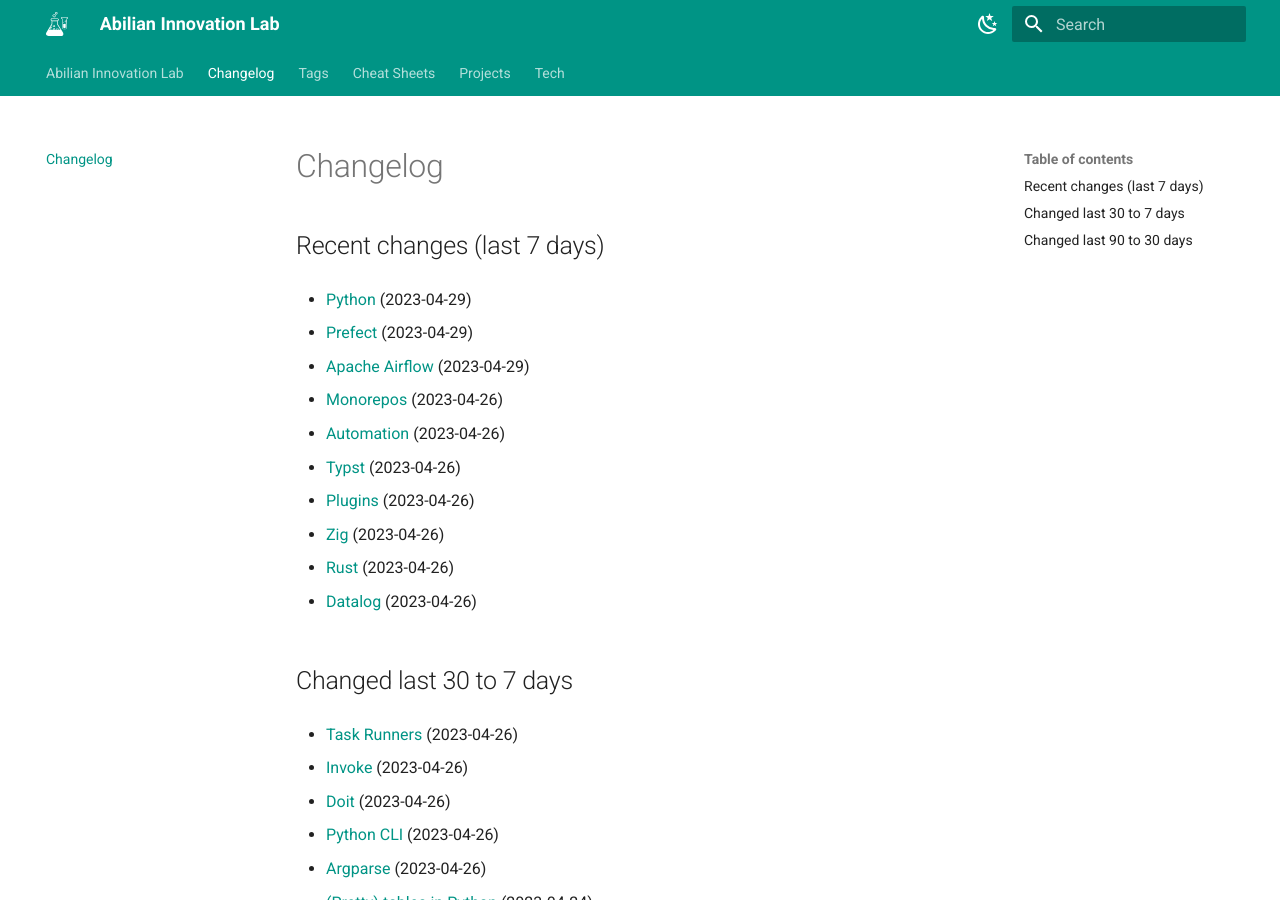
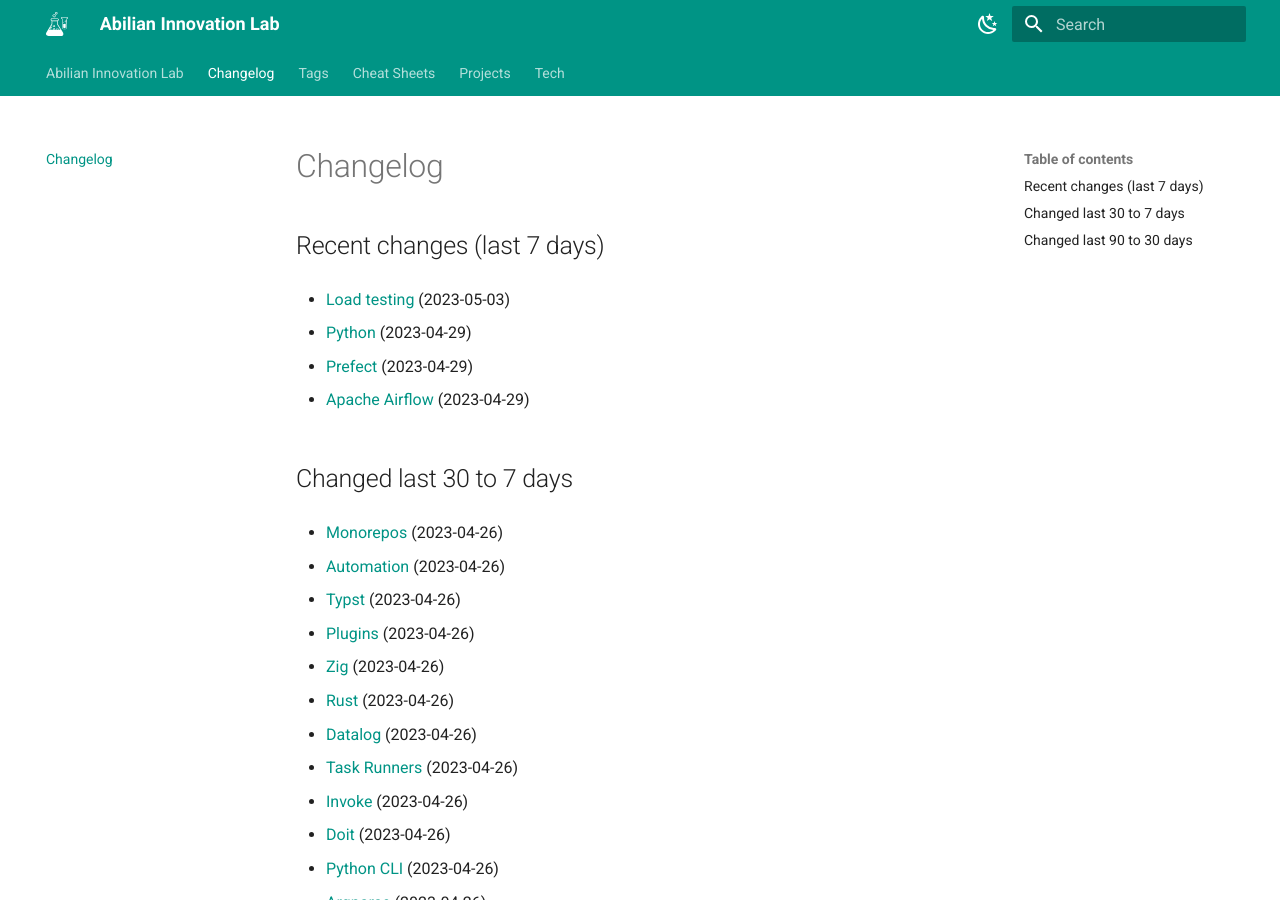
Before and after one commit to abilian/lab.abilian.com, an MkDocs documentation site: the page built from docs/changelog.md, in a window 1280 px wide and 900 px high. Built offline with MkDocs 1.6.1 and Material for MkDocs 9.7.7, drawn with Linux system fonts in a browser that asks for light colours; comment, search, counter and statistics services are not loaded.

Commit message:
Update content

```diff
--- a/docs/changelog.md
+++ b/docs/changelog.md
@@ -1,12 +1,18 @@
 # Changelog
 
 ## Recent changes (last 7 days)
+
+- [Load testing](/Tech/Web/Load testing/) (2023-05-03)
 
 - [Python](/Tech/Python/Python/) (2023-04-29)
 
 - [Prefect](/Tech/Python/Prefect/) (2023-04-29)
 
 - [Apache Airflow](/Tech/Python/Apache Airflow/) (2023-04-29)
+
+
+
+## Changed last 30 to 7 days
 
 - [Monorepos](/Tech/Tools/Monorepos/) (2023-04-26)
 
```
Also changed, not shown: other parts of docs/changelog.md (+0 -4 lines), docs/Tech/Containers/Docker.md (+6 -0 lines).
